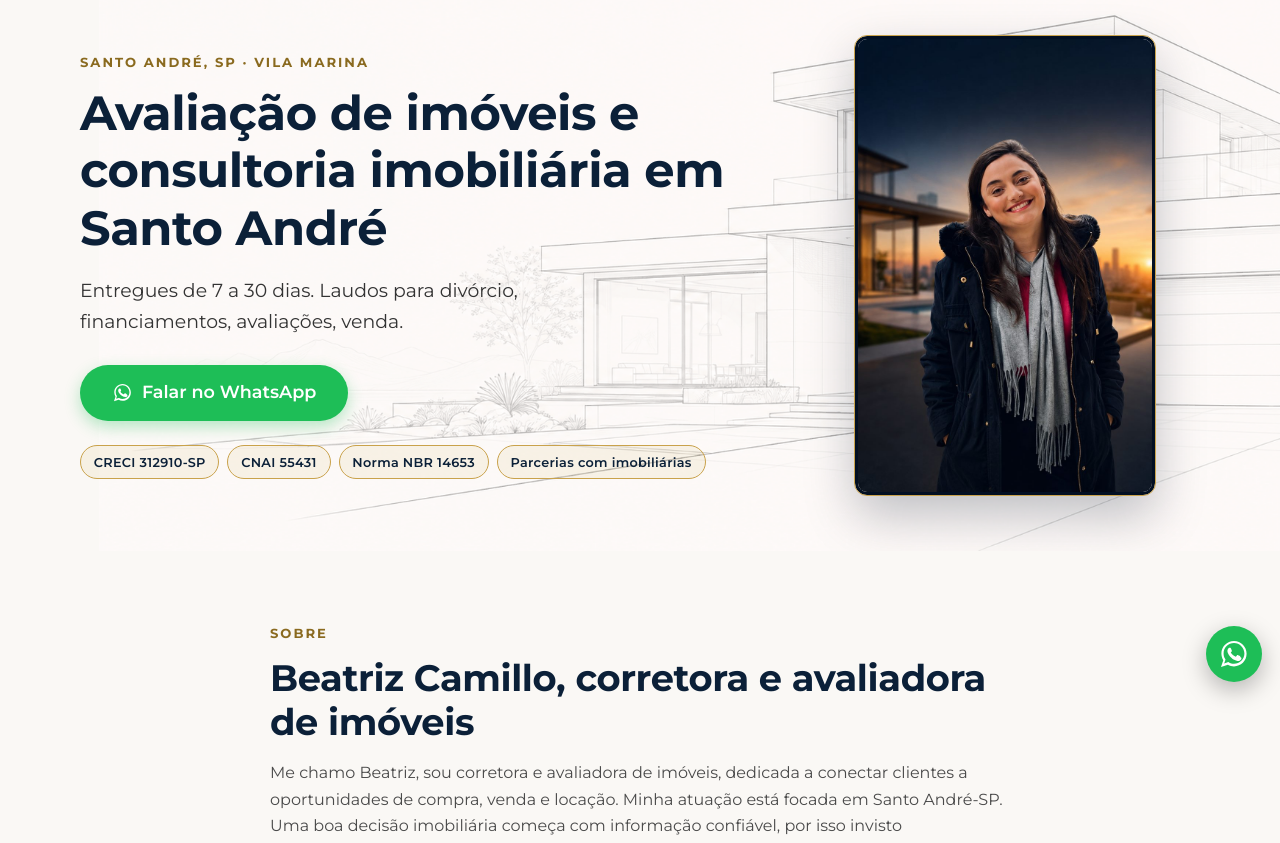
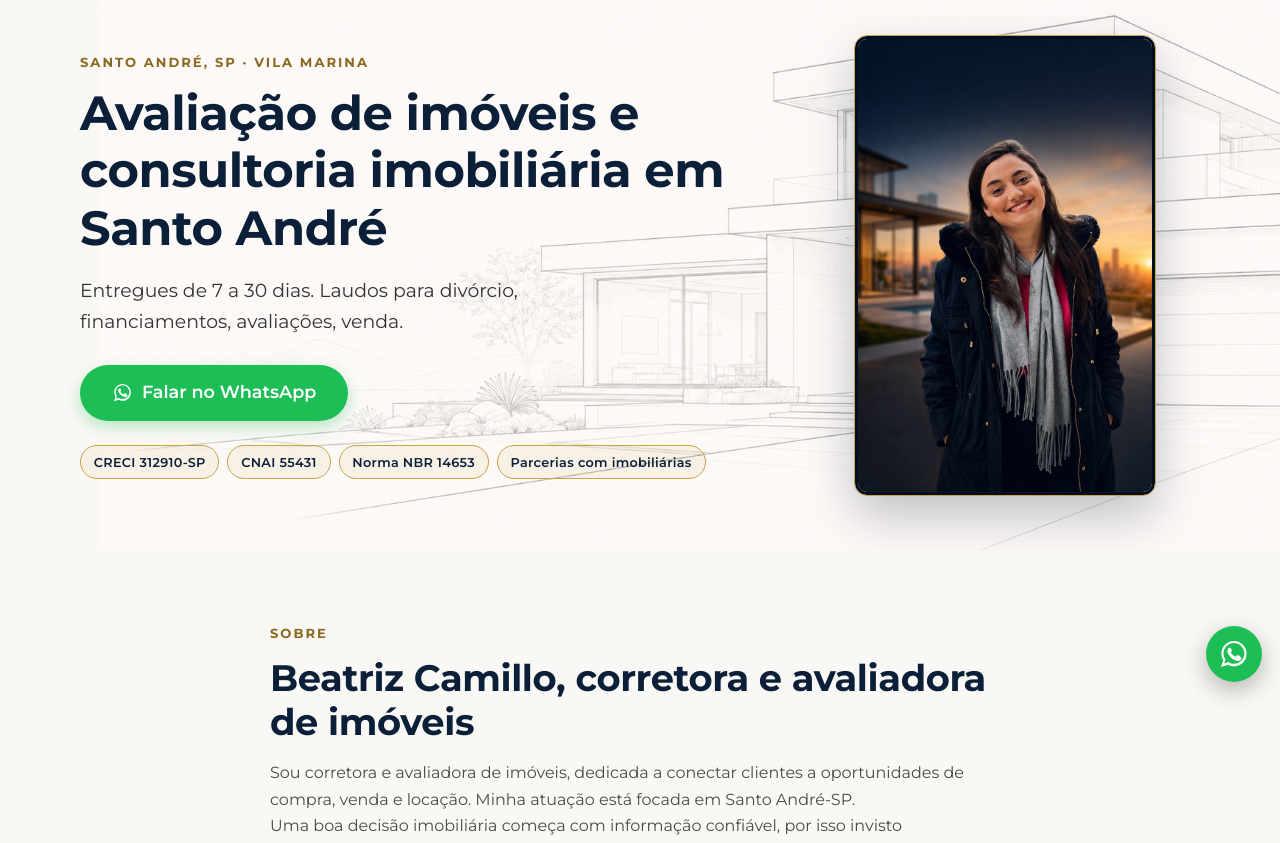
Before and after one commit to murilloff16/Beatriz-cliente-site, a plain HTML site: page index.html in a window 1280 px wide. Shown: the part 100-943 px from the top of the page. Drawn offline with Linux system fonts and the light colour scheme.

Commit message:
content: tirar a auto-apresentação repetida na seção Sobre
A Beatriz marcou o começo do primeiro parágrafo. O título logo acima já diz
"Beatriz Camillo, corretora e avaliadora de imóveis", então "Me chamo Beatriz,
sou..." repetia a mesma informação. O parágrafo agora abre em "Sou corretora e
avaliadora de imóveis, dedicada a...".

Co-Authored-By: Claude Opus 5 <noreply@anthropic.com>

```diff
--- a/index.html
+++ b/index.html
@@ -197,7 +197,7 @@ h1{font-size:clamp(1.9rem,4.6vw,3rem)}
     <div class="container narrow reveal">
       <p class="eyebrow">Sobre</p>
       <h2>Beatriz Camillo, corretora e avaliadora de imóveis</h2>
-      <p>Me chamo Beatriz, sou corretora e avaliadora de imóveis, dedicada a conectar clientes a oportunidades de compra, venda e locação. Minha atuação está focada em Santo André-SP.</p>
+      <p>Sou corretora e avaliadora de imóveis, dedicada a conectar clientes a oportunidades de compra, venda e locação. Minha atuação está focada em Santo André-SP.</p>
       <p>Uma boa decisão imobiliária começa com informação confiável, por isso invisto continuamente em formação técnica e em cursos da área de avaliação, negociação e documentação.</p>
       <p>Meu trabalho é traduzir dados de mercado e critérios técnicos em orientações claras e objetivas. Me coloco à disposição para esclarecer dúvidas.</p>
       <ul class="feature-list">
```
